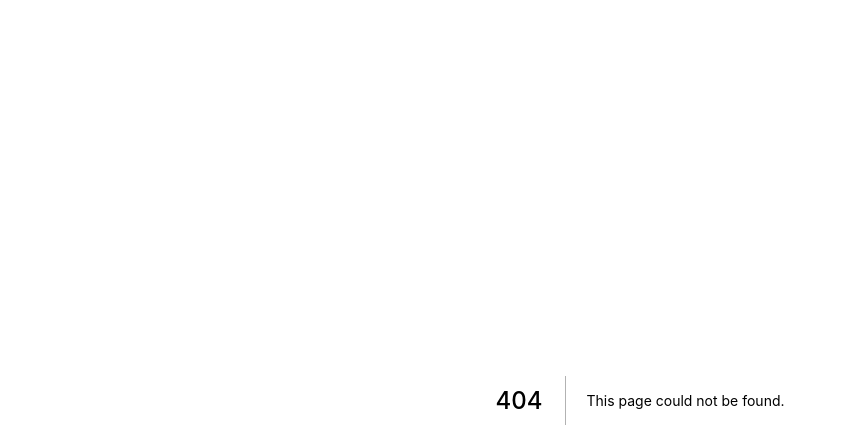
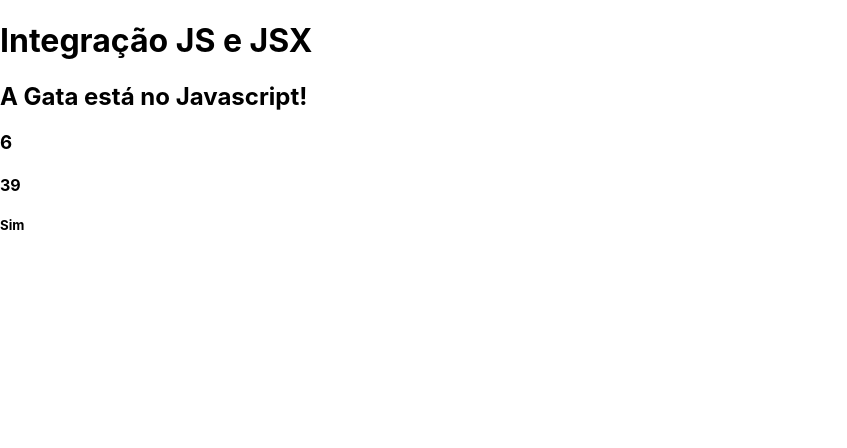
Before and after one commit to AnaMaisaUnifei/Cap_ReactNextjs_byron_cod3r, a Next.js app in the folder exercicios/: page /basicos/jsx4 in a window 1280 px wide. Before the commit this address had no page. Shown: the top 448 px of the page, without its empty margins (0-847 px from the left). Built offline with nearby package versions, Linux system fonts and the light colour scheme.

Commit message:
JSX (#01, #02, #03 e #04)

```diff
--- /dev/null
+++ b/exercicios/pages/basicos/jsx4.jsx
@@ -0,0 +1,22 @@
+// Referências JS em HTML, usa-se {coisas de JS}
+export default function jsx4() {
+  const subtitulo = "A Gata está no Javascript!"
+  const trechoh3 = <h3>{3 * 2}</h3>
+  return (
+    <div>
+      <h1>Integração JS e JSX</h1>
+      <h2>{subtitulo}</h2>
+      {trechoh3}
+      <h4>{Math.max(13, 39)}</h4>
+      <h5>{entre(5, 1, 10)}</h5>
+    </div>
+  )
+}
+
+function entre(valor, min, max) {
+  if (valor >= min && valor <= max) {
+    return "Sim"
+  } else {
+    return "Não"
+  }
+}
```
Also changed, not shown: exercicios/pages/basicos/jsx1.jsx (added, +8 -0 lines), exercicios/pages/basicos/jsx2.jsx (added, +19 -0 lines), exercicios/pages/basicos/jsx3.jsx (added, +10 -0 lines), exercicios/pages/basicos/primeiro.jsx (renamed from exercicios/pages/basicos/primeiro.js), exercicios/pages/index.jsx (renamed from exercicios/pages/index.js).
